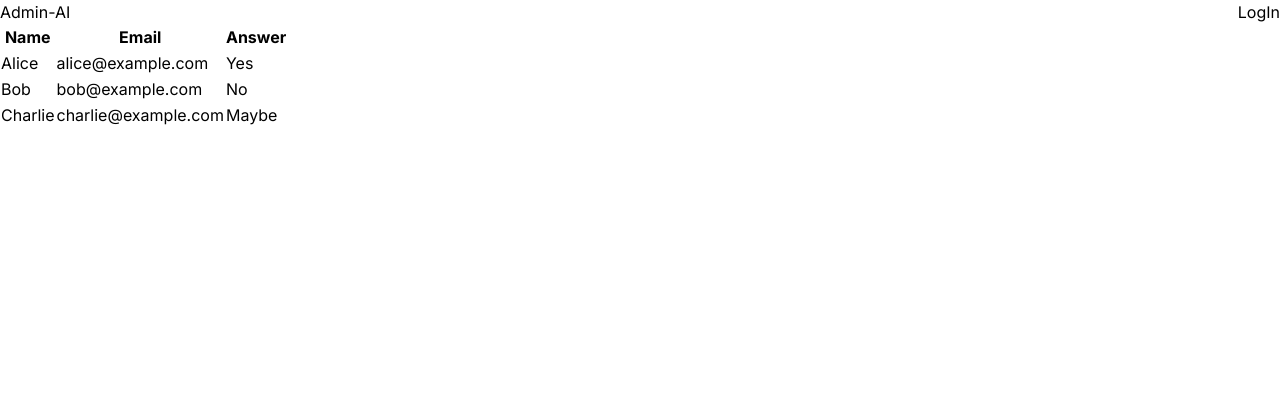
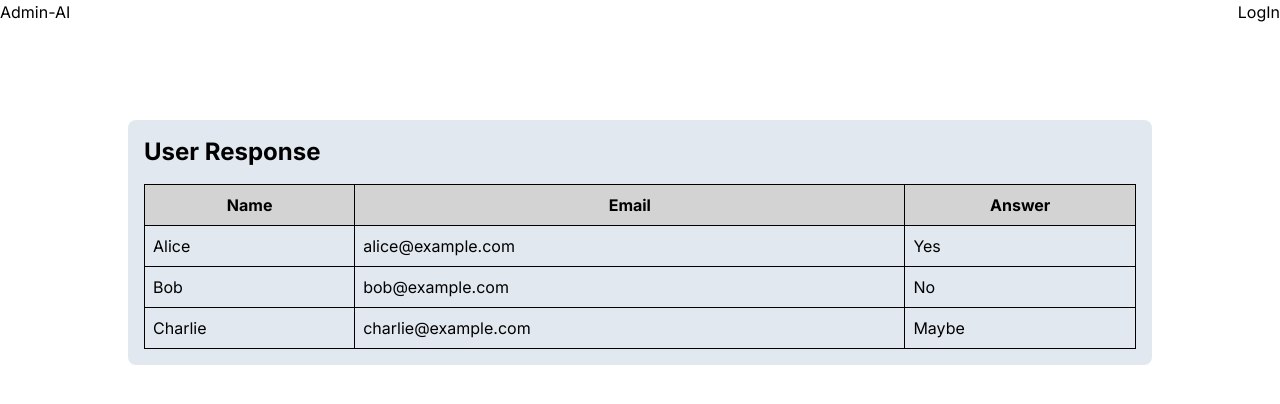
Before and after one commit to brianpark888/Admin-AI, a Next.js app in the folder admin-ai/: page /ReviewForm in a window 1280 px wide. Shown: the top 404 px of the page. Built offline with nearby package versions, Linux system fonts and the light colour scheme.

Commit message:
review forms

```diff
--- a/admin-ai/src/Components/DataTable.js
+++ b/admin-ai/src/Components/DataTable.js
@@ -9,20 +9,20 @@ function DataTable() {
   ];
 
 return (
-    <table>
+    <table style={{borderCollapse: 'collapse', width: '100%'}}>
         <thead>
             <tr>
-          <th>Name</th>
-          <th>Email</th>
-          <th>Answer</th>
+                <th style={{border: '1px solid black', padding: '8px', backgroundColor: 'lightgray'}}>Name</th>
+                <th style={{border: '1px solid black', padding: '8px', backgroundColor: 'lightgray'}}>Email</th>
+                <th style={{border: '1px solid black', padding: '8px', backgroundColor: 'lightgray'}}>Answer</th>
             </tr>
         </thead>
         <tbody>
             {data.map((item, index) => (
                 <tr key={index}>
-            <td>{item.name}</td>
-            <td>{item.email}</td>
-            <td>{item.answer}</td>
+                    <td style={{border: '1px solid black', padding: '8px'}}>{item.name}</td>
+                    <td style={{border: '1px solid black', padding: '8px'}}>{item.email}</td>
+                    <td style={{border: '1px solid black', padding: '8px'}}>{item.answer}</td>
                 </tr>
             ))}
         </tbody>
--- a/admin-ai/src/app/ReviewForm/page.js
+++ b/admin-ai/src/app/ReviewForm/page.js
@@ -3,9 +3,14 @@ import Navbar from "@/Components/NavigationBar";
 
 export default function Home() {
     return (
-      <div>
+      <>
         <Navbar />
-        <DataTable />
-      </div>
+        <div className="flex min-h-screen flex-col items-center justify-between sm:p-24 p-4">
+          <div className="bg-slate-200 p-4 rounded-lg z-10 w-full max-w-5xl p-20">
+            <h1 className="text-2xl font-bold mb-4">User Response</h1>
+            <DataTable />
+          </div>
+        </div>
+      </>
     );
   }
```
Lines whose indentation alone changed are shown as unchanged.
